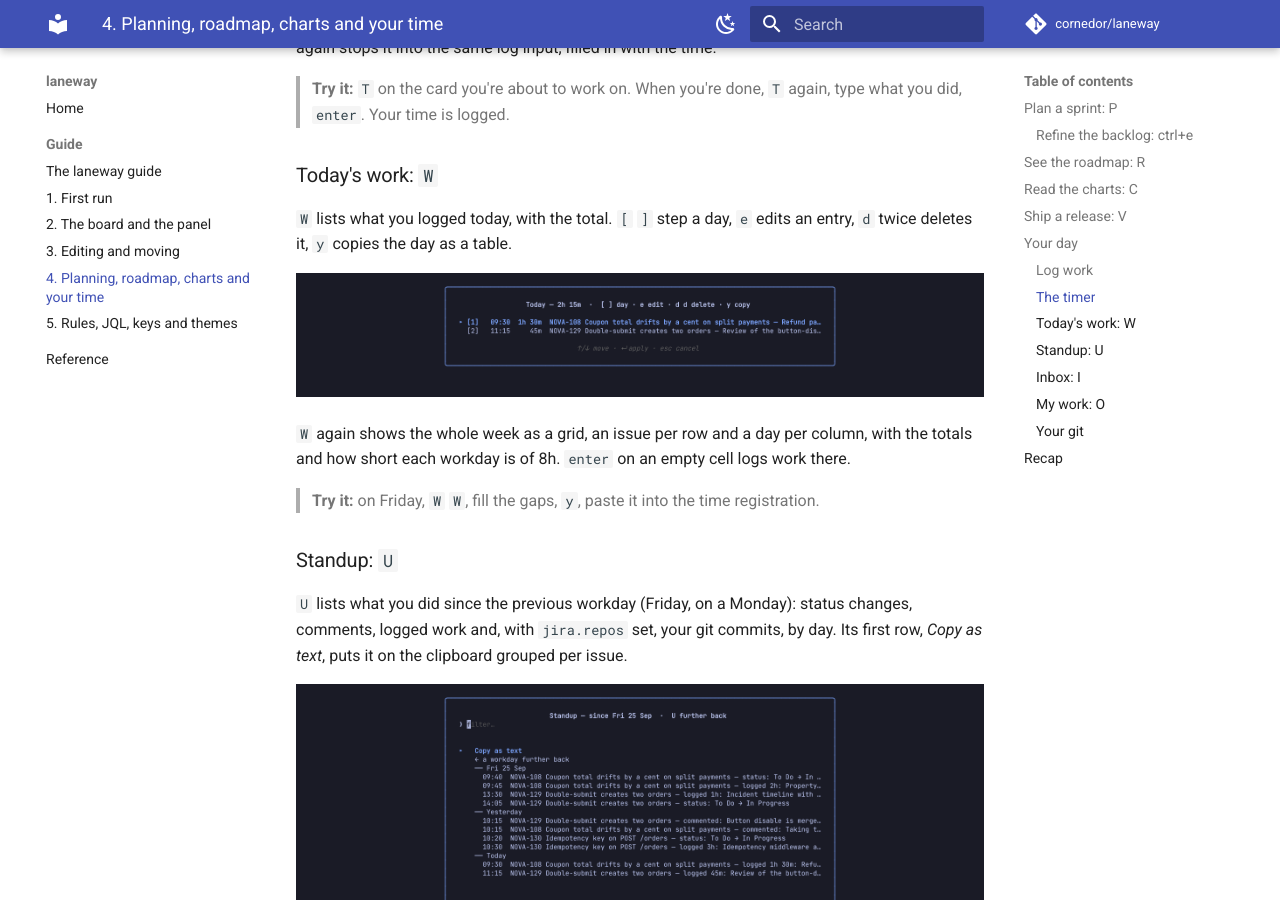
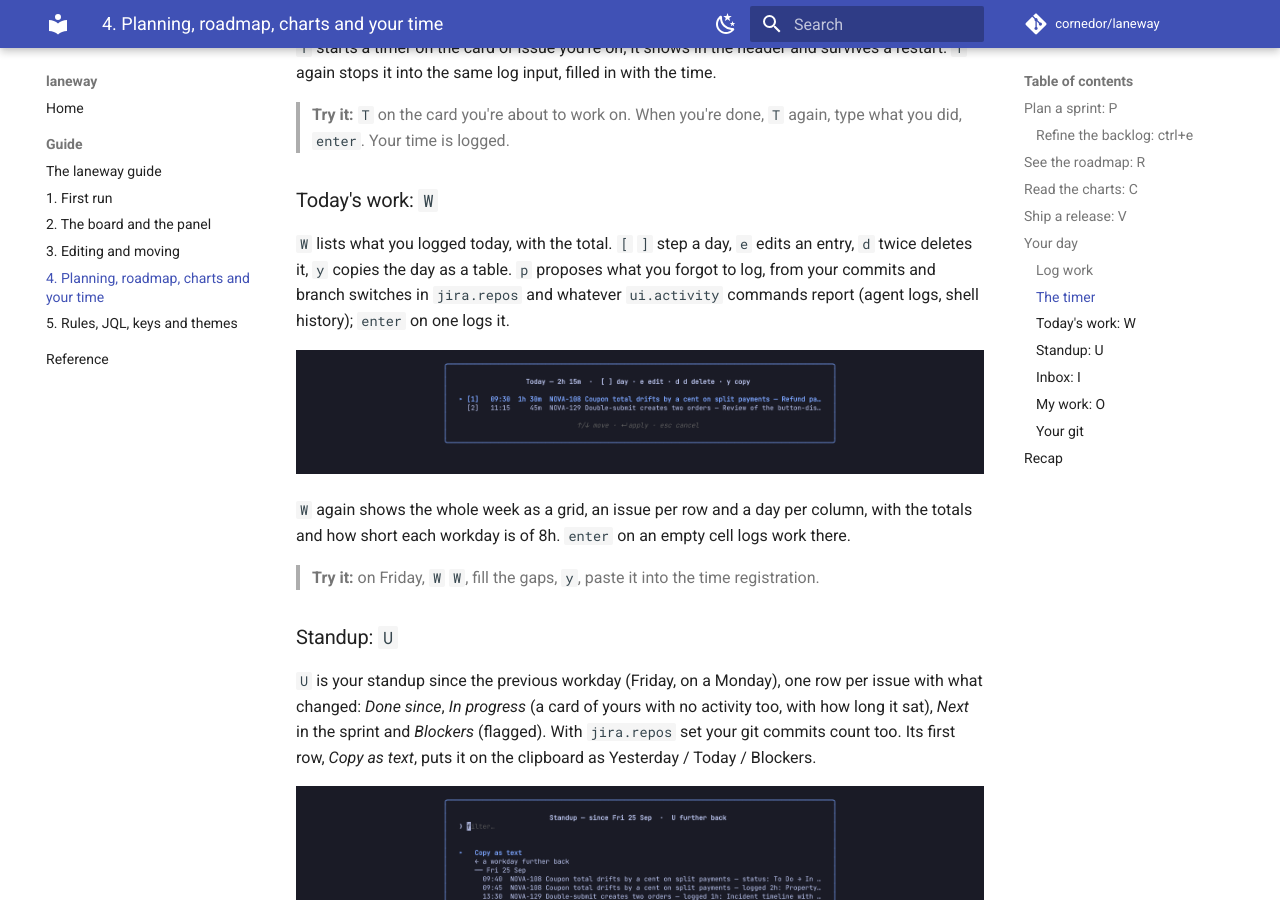
Before and after one commit to cornedor/laneway, an MkDocs documentation site: the page built from docs/guide/04-planning-and-time.md, in a window 1280 px wide and 900 px high, scrolled down 3194 px. Built offline with MkDocs 1.6.1 and Material for MkDocs 9.7.7, drawn with Linux system fonts in a browser that asks for light colours; comment, search, counter and statistics services are not loaded; some of the changed text lies outside the part shown.

Commit message:
Docs: Sprint 8 in the feature list and the guide LAN-445
Co-Authored-By: Claude Opus 5.5 <noreply@anthropic.com>

```diff
--- a/docs/guide/04-planning-and-time.md
+++ b/docs/guide/04-planning-and-time.md
@@ -46,9 +46,10 @@ written behind.
 
 ### Refine the backlog: `ctrl+e`
 
-On the backlog view, `ctrl+e` shows its issues one at a time, the ones
-without points first, in a wide panel: set points (`P`), priority, labels,
-status, or split one into subtasks (`A`). `J` goes to the next, `K` back;
+On the backlog view, `ctrl+e` steps through the open issues on screen (the
+search and filters apply) one at a time, the ones without points first, in
+a wide panel: set points (`P`), priority, labels, status, or split one into
+subtasks (`A`). `J` goes to the next, `K` back;
 `esc` ends it and copies what you changed, for the meeting notes.
 
 ## See the roadmap: `R`
@@ -110,7 +111,10 @@ in with the time.
 ### Today's work: `W`
 
 `W` lists what you logged today, with the total. `[` `]` step a day, `e`
-edits an entry, `d` twice deletes it, `y` copies the day as a table.
+edits an entry, `d` twice deletes it, `y` copies the day as a table. `p`
+proposes what you forgot to log, from your commits and branch switches in
+`jira.repos` and whatever `ui.activity` commands report (agent logs, shell
+history); `enter` on one logs it.
 
 ![Today's worklogs](../screenshots/worklogs.png)
 
@@ -123,10 +127,12 @@ empty cell logs work there.
 
 ### Standup: `U`
 
-`U` lists what you did since the previous workday (Friday, on a Monday):
-status changes, comments, logged work and, with `jira.repos` set, your
-git commits, by day. Its first row, *Copy as text*, puts it on the
-clipboard grouped per issue.
+`U` is your standup since the previous workday (Friday, on a Monday), one
+row per issue with what changed: *Done since*, *In progress* (a card of yours
+with no activity too, with how long it sat), *Next* in the sprint and
+*Blockers* (flagged). With `jira.repos` set your git commits count too. Its
+first row, *Copy as text*, puts it on the clipboard as Yesterday / Today /
+Blockers.
 
 ![What you did since Friday](../screenshots/standup.png)
 
@@ -163,7 +169,8 @@ and the inbox count for your shell prompt or tmux status line. See the
 
 - `P` planning, `ctrl+e` refinement, `R` roadmap, `C` charts (cycle time and a
   retro too), `V` releases; `esc` back to the board.
-- `w` logs work, `T` times it, `W` shows the day, `W` again the week.
+- `w` logs work, `T` times it, `W` shows the day (`p` proposes the gaps),
+  `W` again the week.
 - `U` writes your standup (its *Team* row everyone's), `I` shows what others
   did, `O` shows all your work, `ctrl+r` what waits on your review.
 
```
Also changed, not shown: README.md (+3 -3 lines), docs/guide/02-board-and-panel.md (+4 -1 lines), docs/guide/03-editing-and-moving.md (+2 -2 lines).
